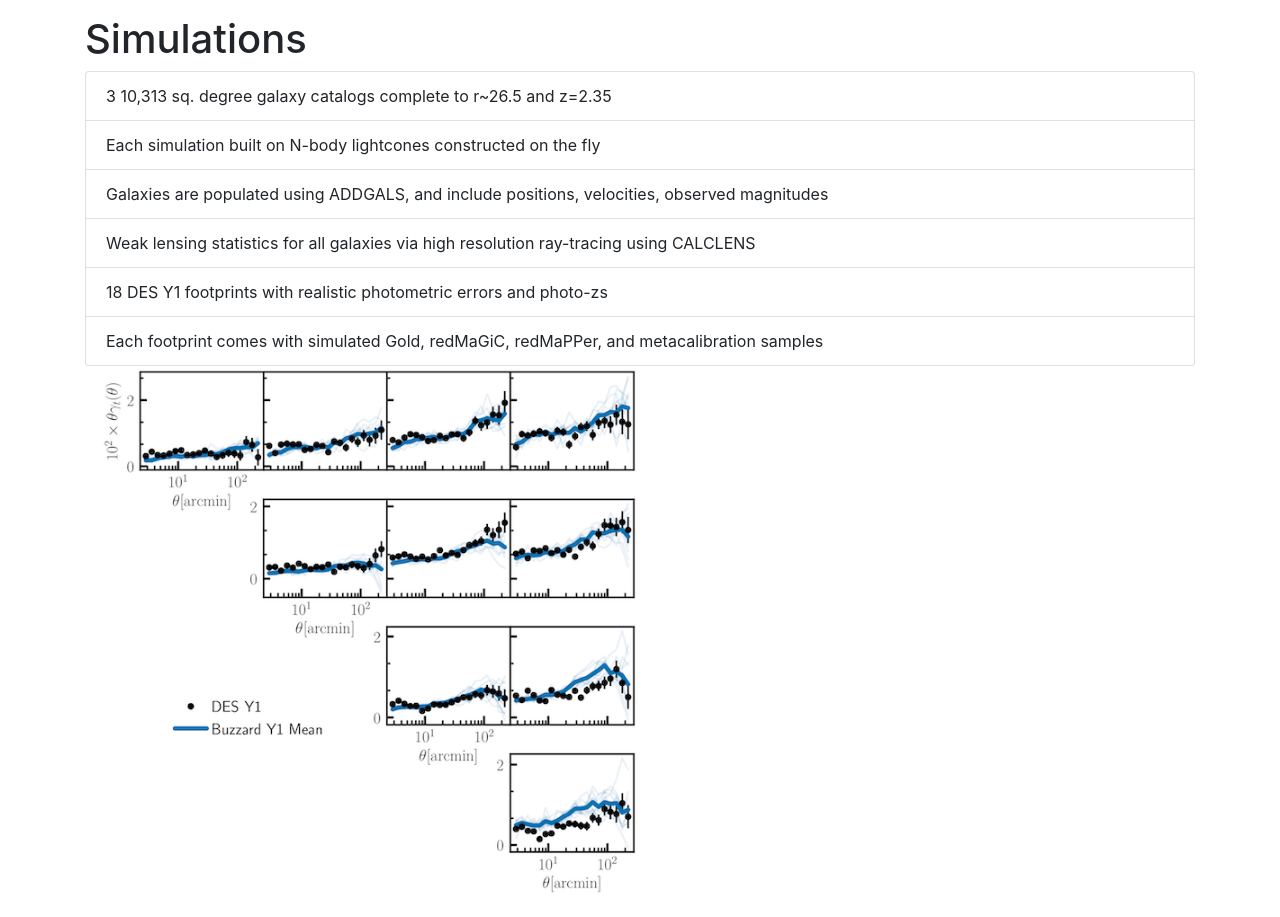
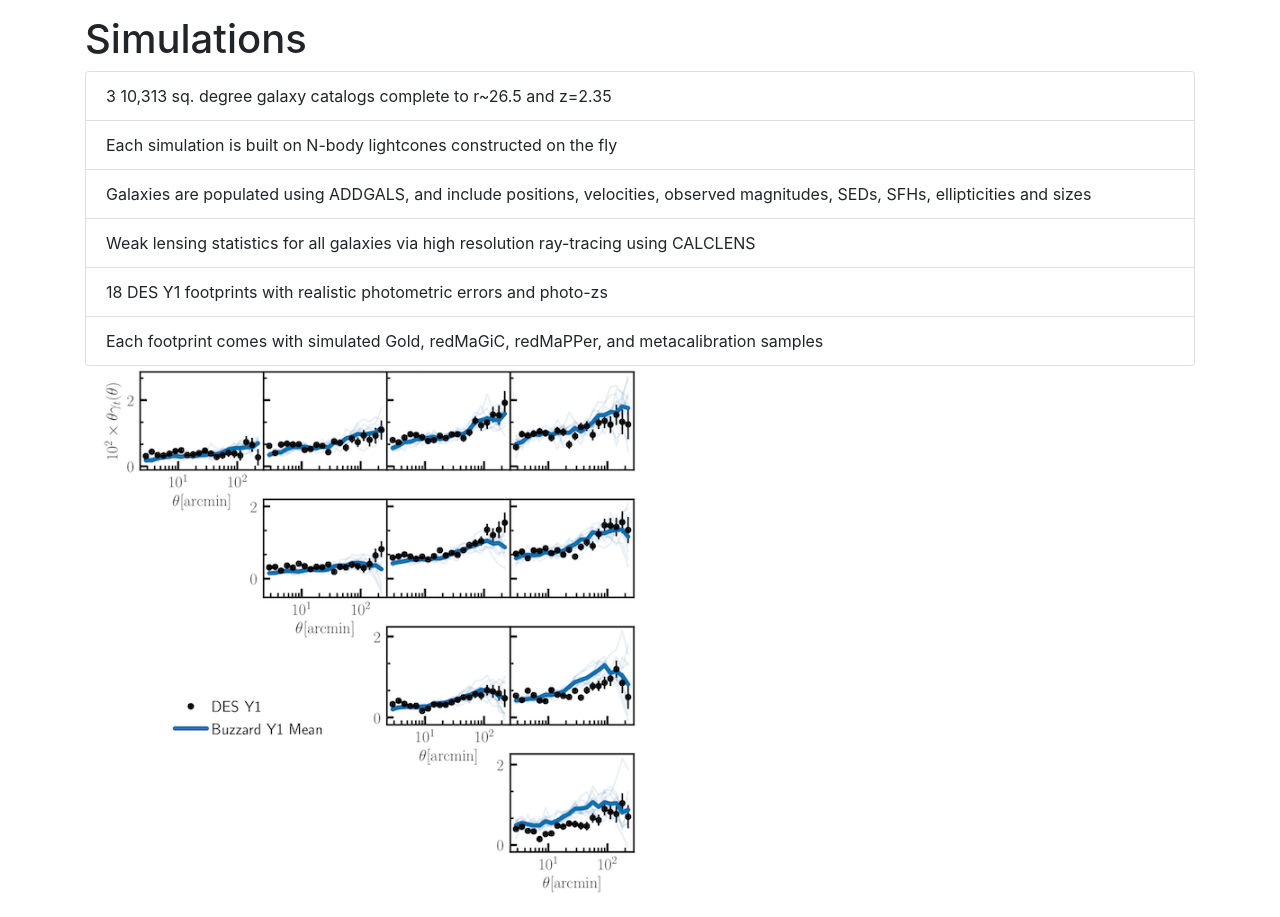
Before and after one commit to BuzzardFlock/BuzzardFlock.github.io, a website: page index.html in a window 1280 px wide. Shown: the part 1380-2297 px from the top of the page. Drawn offline with Linux system fonts and the light colour scheme.

Commit message:
Updated text

```diff
--- a/index.html
+++ b/index.html
@@ -73,8 +73,8 @@
         <h1>Simulations</h1>
         <ul class="list-group">
           <li class="list-group-item">3 10,313 sq. degree galaxy catalogs complete to r~26.5 and z=2.35</li>
-          <li class="list-group-item">Each simulation built on N-body lightcones constructed on the fly</li>
-          <li class="list-group-item">Galaxies are populated using ADDGALS, and include positions, velocities, observed magnitudes </li>
+          <li class="list-group-item">Each simulation is built on N-body lightcones constructed on the fly</li>
+          <li class="list-group-item">Galaxies are populated using ADDGALS, and include positions, velocities, observed magnitudes, SEDs, SFHs, ellipticities and sizes </li>
           <li class="list-group-item">Weak lensing statistics for all galaxies via high resolution ray-tracing using CALCLENS </li>
           <li class="list-group-item">18 DES Y1 footprints with realistic photometric errors and photo-zs</li>
           <li class="list-group-item">Each footprint comes with simulated Gold, redMaGiC, redMaPPer, and metacalibration samples</li>
```
Also changed, not shown: code.html (+1 -1 lines).
